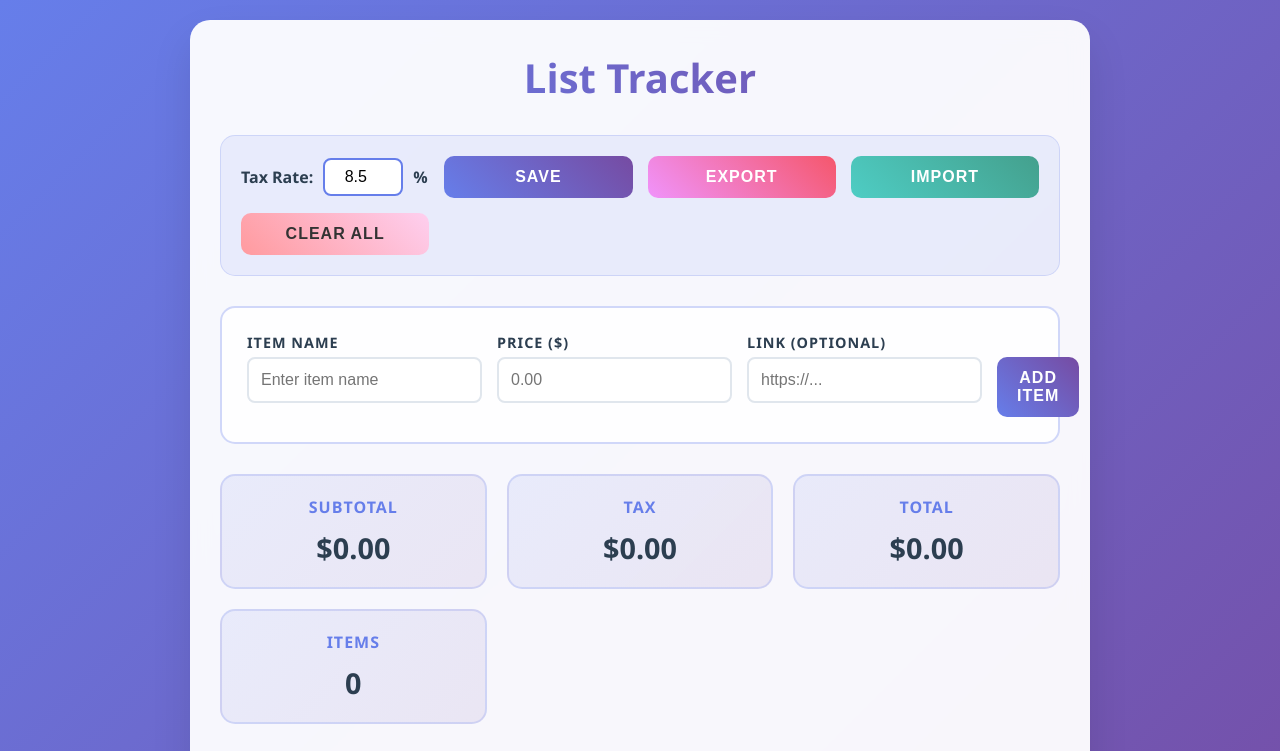
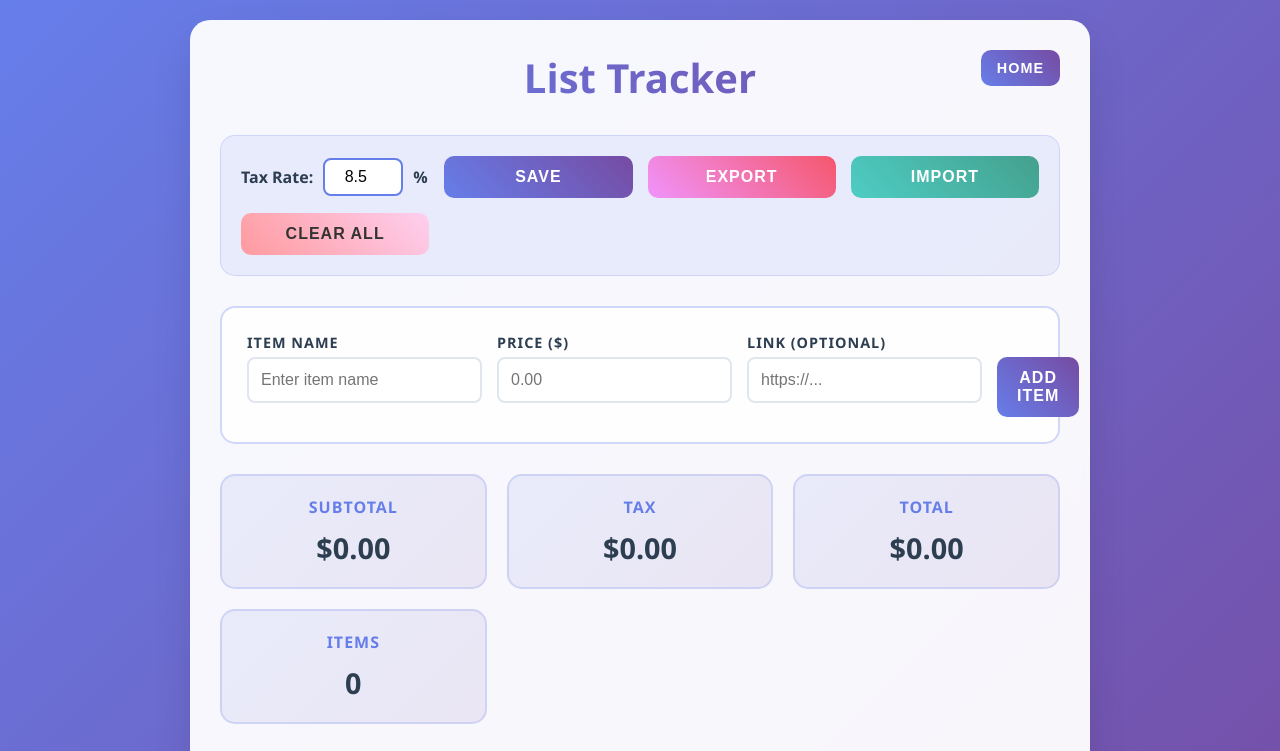
Before and after one commit to jdotwashere/kingsgames, a plain HTML site: page ListTracker.html in a window 1280 px wide. Shown: the top 751 px of the page. Drawn offline with Linux system fonts and the light colour scheme.

Commit message:
Update ListTracker.html

```diff
--- a/ListTracker.html
+++ b/ListTracker.html
@@ -31,6 +31,7 @@
         .header {
             text-align: center;
             margin-bottom: 30px;
+            position: relative;
         }
 
         .header h1 {
@@ -41,6 +42,28 @@
             -webkit-background-clip: text;
             -webkit-text-fill-color: transparent;
             background-clip: text;
+        }
+
+        .home-btn {
+            position: absolute;
+            top: 0;
+            right: 0;
+            background: linear-gradient(45deg, #667eea, #764ba2);
+            color: white;
+            border: none;
+            padding: 10px 16px;
+            border-radius: 10px;
+            font-size: 0.9rem;
+            font-weight: 600;
+            cursor: pointer;
+            transition: all 0.3s ease;
+            text-transform: uppercase;
+            letter-spacing: 1px;
+        }
+
+        .home-btn:hover {
+            transform: translateY(-2px);
+            box-shadow: 0 8px 15px rgba(102, 126, 234, 0.3);
         }
 
         .controls {
@@ -279,6 +302,11 @@
             .controls {
                 grid-template-columns: 1fr;
             }
+
+            .home-btn {
+                position: static;
+                margin-top: 10px;
+            }
         }
     </style>
 </head>
@@ -286,6 +314,7 @@
     <div class="container">
         <div class="header">
             <h1>List Tracker</h1>
+            <button class="home-btn" onclick="window.location.href='index.html'">Home</button>
         </div>
 
         <div class="controls">
```
